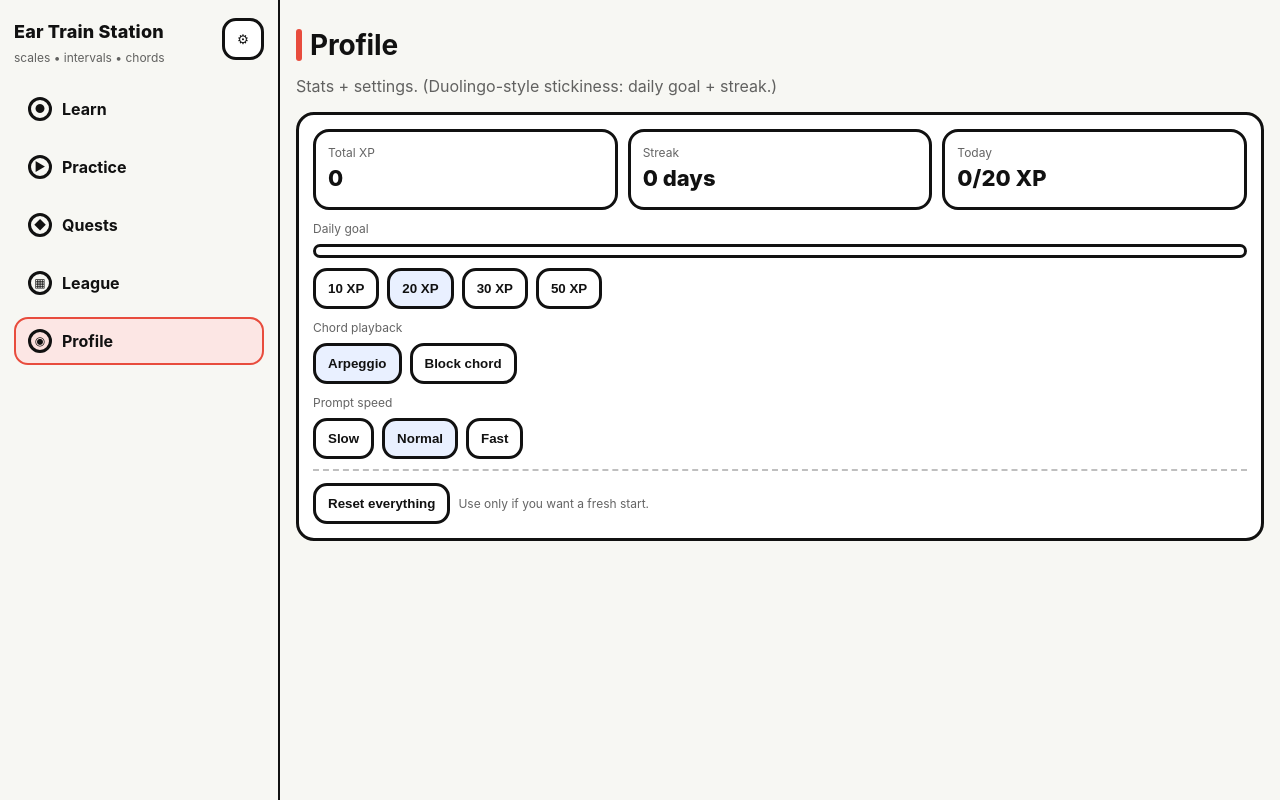
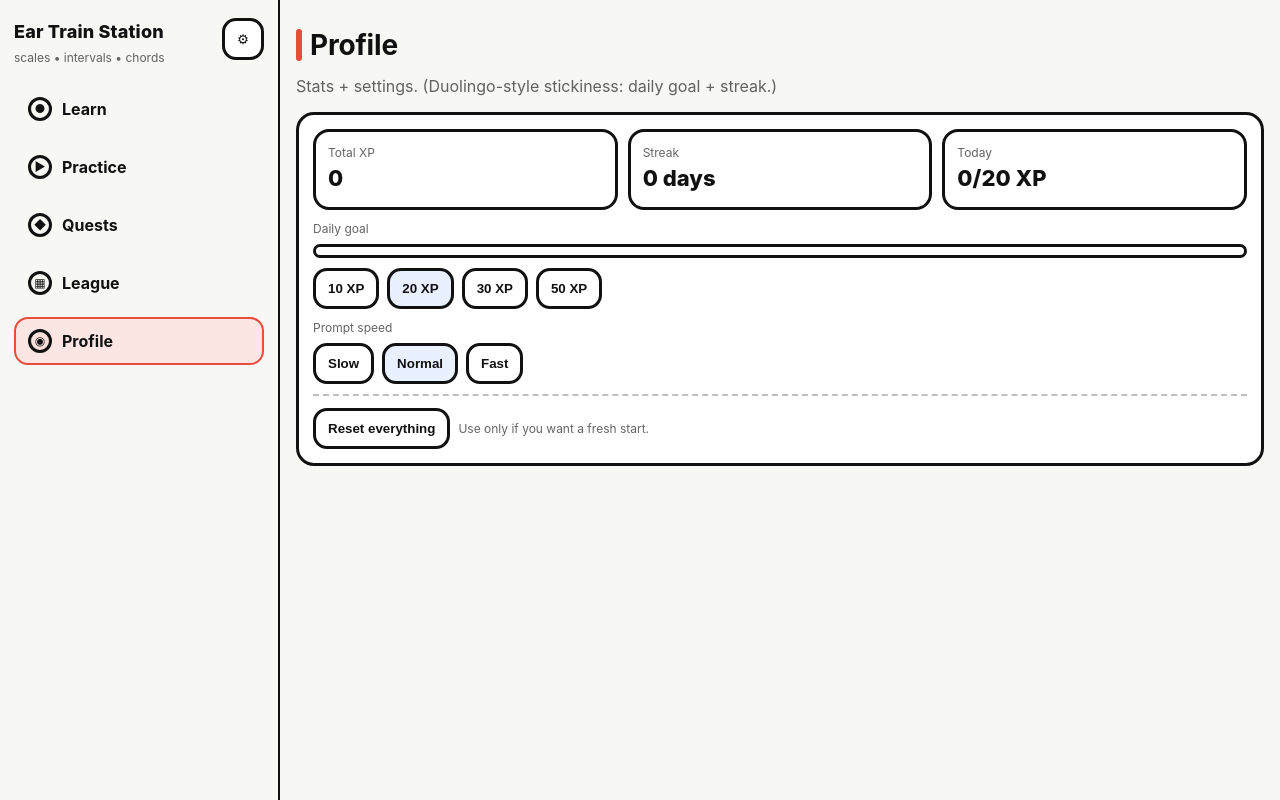
Before and after one commit to wpwcbc/ear-train-station, a React (Vite) app: page /profile in a window 1280 px wide. Built offline with nearby package versions, Linux system fonts and the light colour scheme.

Commit message:
Remove global chord playback setting

```diff
--- a/src/buildInfo.ts
+++ b/src/buildInfo.ts
@@ -1,6 +1,6 @@
 // AUTO-GENERATED by scripts/gen-build-info.mjs
 export const BUILD_INFO = {
-  commit: "a1e2d27",
-  committedAt: "2026-02-06T16:04:32+08:00",
-  builtAt: "2026-02-06T09:02:20.498Z",
+  commit: "da56777",
+  committedAt: "2026-02-06T17:02:51+08:00",
+  builtAt: "2026-02-07T11:04:31.377Z",
 } as const;
--- a/src/components/ConfigDrawer.tsx
+++ b/src/components/ConfigDrawer.tsx
@@ -76,18 +76,6 @@ export function ConfigDrawer(props: { open: boolean; onClose: () => void }) {
           </label>
 
           <label className="configRow">
-            <span className="configLabel">Chord playback</span>
-            <select
-              className="configSelect"
-              value={s.chordPlayback}
-              onChange={(e) => commit({ ...s, chordPlayback: e.target.value === 'block' ? 'block' : 'arp' })}
-            >
-              <option value="arp">Arpeggiate</option>
-              <option value="block">Block chord</option>
-            </select>
-          </label>
-
-          <label className="configRow">
             <span className="configLabel">Prompt speed</span>
             <select
               className="configSelect"
--- a/src/lib/settings.ts
+++ b/src/lib/settings.ts
@@ -1,16 +1,9 @@
 export type Settings = {
-  version: 3;
-  /** How to present chords in ear-training prompts. */
-  chordPlayback: 'arp' | 'block';
+  version: 4;
   /** Overall prompt timing. */
   promptSpeed: 'slow' | 'normal' | 'fast';
   /** Master volume multiplier applied to prompt playback. */
   volume: number; // 0..1
-};
-
-type SettingsV1 = {
-  version: 1;
-  chordPlayback: 'arp' | 'block';
 };
 
 type SettingsV2 = {
@@ -19,12 +12,20 @@ type SettingsV2 = {
   promptSpeed: 'slow' | 'normal' | 'fast';
 };
 
-const KEY = 'ets_settings_v3';
+type SettingsV3 = {
+  version: 3;
+  chordPlayback: 'arp' | 'block';
+  promptSpeed: 'slow' | 'normal' | 'fast';
+  volume: number;
+};
+
+const KEY = 'ets_settings_v4';
+const KEY_V3 = 'ets_settings_v3';
 const KEY_V2 = 'ets_settings_v2';
 const KEY_V1 = 'ets_settings_v1';
 
 export function defaultSettings(): Settings {
-  return { version: 3, chordPlayback: 'arp', promptSpeed: 'normal', volume: 0.9 };
+  return { version: 4, promptSpeed: 'normal', volume: 0.9 };
 }
 
 function clamp01(n: number) {
@@ -32,38 +33,50 @@ function clamp01(n: number) {
   return Math.max(0, Math.min(1, n));
 }
 
+function normalizePromptSpeed(v: unknown): Settings['promptSpeed'] {
+  return v === 'slow' || v === 'fast' ? v : 'normal';
+}
+
 export function loadSettings(): Settings {
   try {
     const raw = localStorage.getItem(KEY);
     if (raw) {
       const parsed = JSON.parse(raw) as Partial<Settings>;
-      if (parsed?.version !== 3) return defaultSettings();
-
-      const chordPlayback: Settings['chordPlayback'] = parsed.chordPlayback === 'block' ? 'block' : 'arp';
-      const promptSpeed: Settings['promptSpeed'] =
-        parsed.promptSpeed === 'slow' || parsed.promptSpeed === 'fast' ? parsed.promptSpeed : 'normal';
+      if (parsed?.version !== 4) return defaultSettings();
+      const promptSpeed = normalizePromptSpeed(parsed.promptSpeed);
       const volume = clamp01(typeof parsed.volume === 'number' ? parsed.volume : 0.9);
-      return { ...defaultSettings(), ...parsed, chordPlayback, promptSpeed, volume } as Settings;
+      return { ...defaultSettings(), ...parsed, promptSpeed, volume } as Settings;
     }
 
-    // Migrate v2 → v3
-    const v2raw = localStorage.getItem(KEY_V2);
-    if (v2raw) {
-      const v2 = JSON.parse(v2raw) as Partial<SettingsV2>;
-      const chordPlayback: Settings['chordPlayback'] = v2.chordPlayback === 'block' ? 'block' : 'arp';
-      const promptSpeed: Settings['promptSpeed'] =
-        v2.promptSpeed === 'slow' || v2.promptSpeed === 'fast' ? v2.promptSpeed : 'normal';
-      const migrated = { ...defaultSettings(), chordPlayback, promptSpeed };
+    // Migrate v3 → v4 (drop chordPlayback)
+    const v3raw = localStorage.getItem(KEY_V3);
+    if (v3raw) {
+      const v3 = JSON.parse(v3raw) as Partial<SettingsV3>;
+      const migrated: Settings = {
+        ...defaultSettings(),
+        promptSpeed: normalizePromptSpeed(v3.promptSpeed),
+        volume: clamp01(typeof v3.volume === 'number' ? v3.volume : 0.9),
+      };
       saveSettings(migrated);
       return migrated;
     }
 
-    // Migrate v1 → v3
+    // Migrate v2 → v4
+    const v2raw = localStorage.getItem(KEY_V2);
+    if (v2raw) {
+      const v2 = JSON.parse(v2raw) as Partial<SettingsV2>;
+      const migrated: Settings = {
+        ...defaultSettings(),
+        promptSpeed: normalizePromptSpeed(v2.promptSpeed),
+      };
+      saveSettings(migrated);
+      return migrated;
+    }
+
+    // Migrate v1 → v4
     const v1raw = localStorage.getItem(KEY_V1);
     if (v1raw) {
-      const v1 = JSON.parse(v1raw) as Partial<SettingsV1>;
-      const chordPlayback: Settings['chordPlayback'] = v1.chordPlayback === 'block' ? 'block' : 'arp';
-      const migrated = { ...defaultSettings(), chordPlayback };
+      const migrated = defaultSettings();
       saveSettings(migrated);
       return migrated;
     }
--- a/src/pages/ProfilePage.tsx
+++ b/src/pages/ProfilePage.tsx
@@ -46,6 +46,8 @@ export function ProfilePage({ progress, setProgress }: { progress: Progress; set
       localStorage.removeItem('ets_progress_v2');
       localStorage.removeItem('ets_settings_v1');
       localStorage.removeItem('ets_settings_v2');
+      localStorage.removeItem('ets_settings_v3');
+      localStorage.removeItem('ets_settings_v4');
     } catch {
       // ignore
     }
@@ -69,7 +71,9 @@ export function ProfilePage({ progress, setProgress }: { progress: Progress; set
             </div>
             <div style={{ border: '3px solid var(--ink)', borderRadius: 16, padding: 12, background: 'var(--card)' }}>
               <div style={{ fontSize: 12, color: 'var(--muted)' }}>Streak</div>
-              <div style={{ fontSize: 22, fontWeight: 850 }}>{progress.streakDays} day{progress.streakDays === 1 ? '' : 's'}</div>
+              <div style={{ fontSize: 22, fontWeight: 850 }}>
+                {progress.streakDays} day{progress.streakDays === 1 ? '' : 's'}
+              </div>
             </div>
             <div style={{ border: '3px solid var(--ink)', borderRadius: 16, padding: 12, background: 'var(--card)' }}>
               <div style={{ fontSize: 12, color: 'var(--muted)' }}>Today</div>
@@ -103,28 +107,6 @@ export function ProfilePage({ progress, setProgress }: { progress: Progress; set
           </div>
 
           <div style={{ display: 'grid', gap: 10 }}>
-            <div>
-              <div style={{ fontSize: 12, color: 'var(--muted)', marginBottom: 6 }}>Chord playback</div>
-              <div style={{ display: 'flex', flexWrap: 'wrap', gap: 8 }}>
-                {(
-                  [
-                    { k: 'arp', label: 'Arpeggio' },
-                    { k: 'block', label: 'Block chord' },
-                  ] as const
-                ).map((x) => (
-                  <button
-                    key={x.k}
-                    className={settings.chordPlayback === x.k ? 'btnPrimary' : 'btn'}
-                    onClick={() => setSettings({ ...settings, chordPlayback: x.k })}
-                    type="button"
-                    aria-pressed={settings.chordPlayback === x.k}
-                  >
-                    {x.label}
-                  </button>
-                ))}
-              </div>
-            </div>
-
             <div>
               <div style={{ fontSize: 12, color: 'var(--muted)', marginBottom: 6 }}>Prompt speed</div>
               <div style={{ display: 'flex', flexWrap: 'wrap', gap: 8 }}>
--- a/src/pages/ReviewPage.tsx
+++ b/src/pages/ReviewPage.tsx
@@ -43,7 +43,7 @@ export function ReviewPage({ progress, setProgress }: { progress: Progress; setP
         .filter((n) => Number.isFinite(n) && n >= 0 && n <= 24)
     : [];
   const [settings, setSettings] = useState(() => loadSettings());
-  const chordMode = settings.chordPlayback;
+  const chordMode: 'block' | 'arp' = 'block';
   const speed = settings.promptSpeed;
   const timing = useMemo(() => promptSpeedFactors(speed), [speed]);
   const dur = (sec: number) => sec * timing.dur;
--- a/src/pages/StationPage.tsx
+++ b/src/pages/StationPage.tsx
@@ -109,7 +109,7 @@ export function StationPage({ progress, setProgress }: { progress: Progress; set
 
   const [settings, setSettings] = useState(() => loadSettings());
   // Settings UI lives in <FocusShell> (⚙️ in the top bar).
-  const chordMode = settings.chordPlayback;
+  const chordMode: 'block' | 'arp' = 'arp';
   const speed = settings.promptSpeed;
   const timing = useMemo(() => promptSpeedFactors(speed), [speed]);
   const dur = (sec: number) => sec * timing.dur;
```
